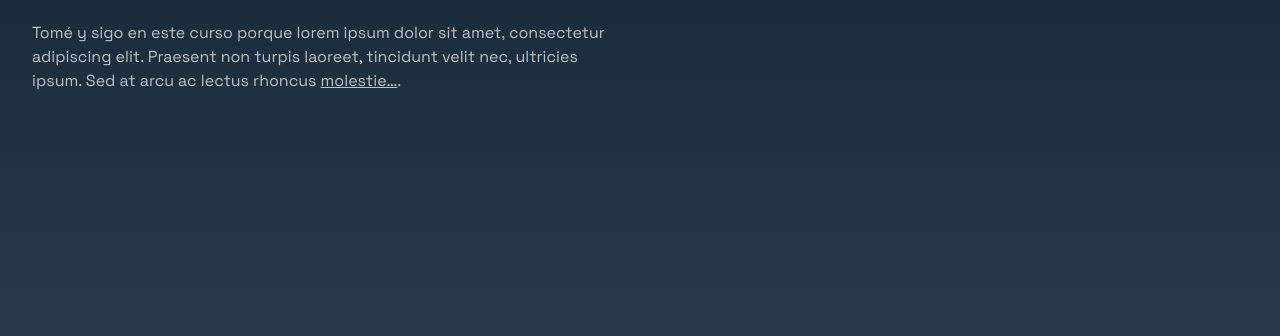
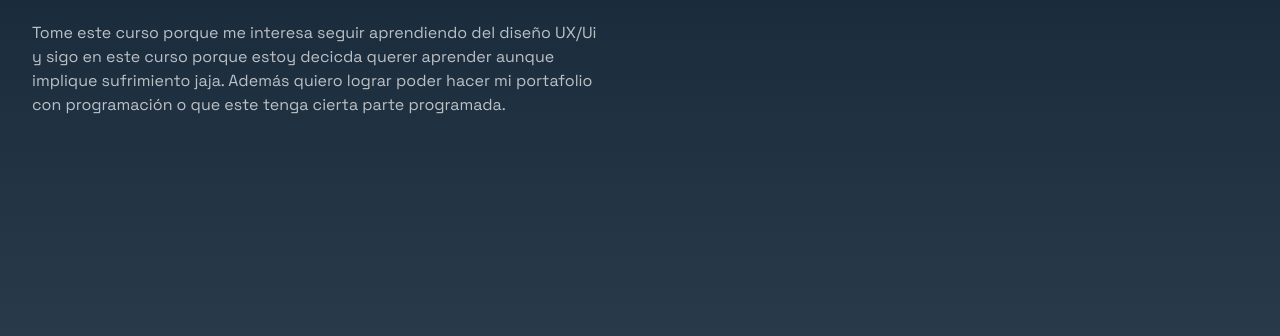
Before and after one commit to Nandaamc/DNO096-T4, a plain HTML site: page index.html in a window 1280 px wide. Shown: the part 220-556 px from the top of the page. Drawn offline with nearby package versions, Linux system fonts and the light colour scheme.

Commit message:
Add files via upload

```diff
--- a/index.html
+++ b/index.html
@@ -22,7 +22,7 @@
             var texto = {
                 saludo: ["¡Hola caos!", "¡Hola cosmos!", "más"],
                 nombre: "Mi nombre es Nandaa",
-                motivo: "Tomé y sigo en este curso porque lorem ipsum dolor sit amet, consectetur adipiscing elit. Praesent non turpis laoreet, tincidunt velit nec, ultricies ipsum. Sed at arcu ac lectus rhoncus <span>molestie…</span>.",
+                motivo: "Tome este curso porque me interesa seguir aprendiendo del diseño UX/Ui y sigo en este curso porque estoy decicda querer aprender aunque implique sufrimiento jaja. Además quiero lograr poder hacer mi portafolio con programación o que este tenga cierta parte programada.",
                 etc: "Ya revise mi primera nota, me sorprendí creí que me iba a ir peor la verdad. Aunque tengo bastante claro en las partes que falle en la evaluación, son detalles pequeños que afectan de forma grande, pero es un porceso de aprendisaje",
             };
             var aleatorio = Math.floor(Math.random() * texto.saludo.length);
```
